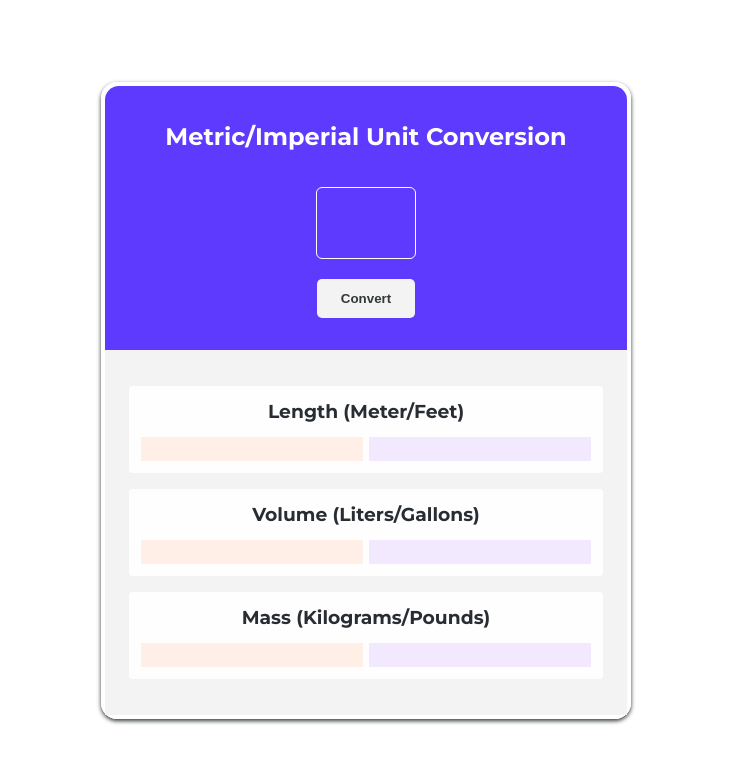
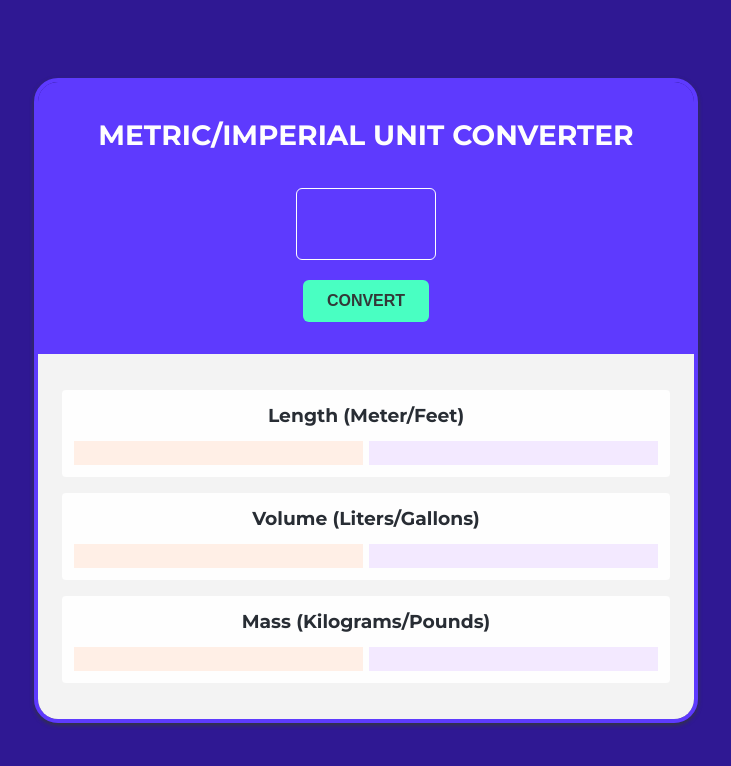
Before and after one commit to AkaninyeneEssien/UnitFlip, a plain HTML site: page index.html in a window 1280 px wide. Shown: the whole page, without its empty margins (274-1005 px from the left). Drawn offline with Linux system fonts and the light colour scheme.

Commit message:
UI UX Improved

```diff
--- a/index.html
+++ b/index.html
@@ -9,12 +9,15 @@
     <link rel="preconnect" href="https://fonts.gstatic.com" crossorigin>
     <link href="https://fonts.googleapis.com/css2?family=Montserrat:ital,wght@0,100..900;1,100..900&display=swap" rel="stylesheet">
 
-    <title>Unit Converter</title>
+
+    <link rel="icon" type="image/x-icon" href="./images/favicon.svg">
+
+    <title>UnitFlip</title>
 </head>
 <body>
     <div class="container">
         <header>
-            <h1 class="title">Metric/Imperial Unit Conversion</h1>
+            <h1 class="title">Metric/Imperial Unit Converter</h1>
             <input class="text-field" id="text-input" type="number">
             <button class="btn" id="btn-convert">Convert</button>
         </header>
--- a/script.js
+++ b/script.js
@@ -63,3 +63,5 @@ window.addEventListener("load", function(){
         convert()
     }
 })
+
+// localStorage.clear()
--- a/style.css
+++ b/style.css
@@ -14,6 +14,7 @@
 
 body{
     font-family: "Montserrat", sans-serif;
+    background-color: #2f1893;
     display: flex;
     justify-content: center;
     align-items: center;
@@ -21,8 +22,9 @@ body{
 }
 
 .container{
-    border: 4px solid var(--white);
-    border-radius: 16px;
+    border: 4px solid var(--brand-color);
+    border-radius: 24px;
+    overflow: hidden;
     text-align: center;
     box-shadow: 0px 2px 4px var(--sec-color);
     margin: 10px;
@@ -33,19 +35,18 @@ header{
     flex-direction: column;
     align-items: center;
     background-color: var(--brand-color);
-    border-top-left-radius: 14px;
-    border-top-right-radius: 14px;
     padding: 20px 60px;
 }
 
 .title{
-    font-size: 24px;
+    font-size: 28px;
+    text-transform: uppercase;
     color: var(--white);
     margin: 16px auto;
 }
 
 .text-field{
-    width: 100px;
+    width: 140px;
     height: 72px;
     background: none;
     border: 1px solid var(--white);
@@ -72,10 +73,21 @@ header{
     border: none;
     margin: 20px auto 12px;
     padding: 12px 24px;
-    border-radius: 5px;
-    font-weight: 600;
-    background-color: var(--off-white);
+    border-radius: 6px;
+    font-size: 16px;
+    font-weight: bold;
+    text-transform: uppercase;
+    background-color: #49ffc2;
+    cursor: pointer;
     color: var(--sec-color);
+
+    transition: box-shadow 0.2s ease-in-out;
+
+}
+
+.btn:hover{
+    box-shadow: 0px 4px 12px #0d062a7e;
+    /* box-shadow: 6px 6px 16px #1309427e; */
 }
 
 .cards-container{
```
